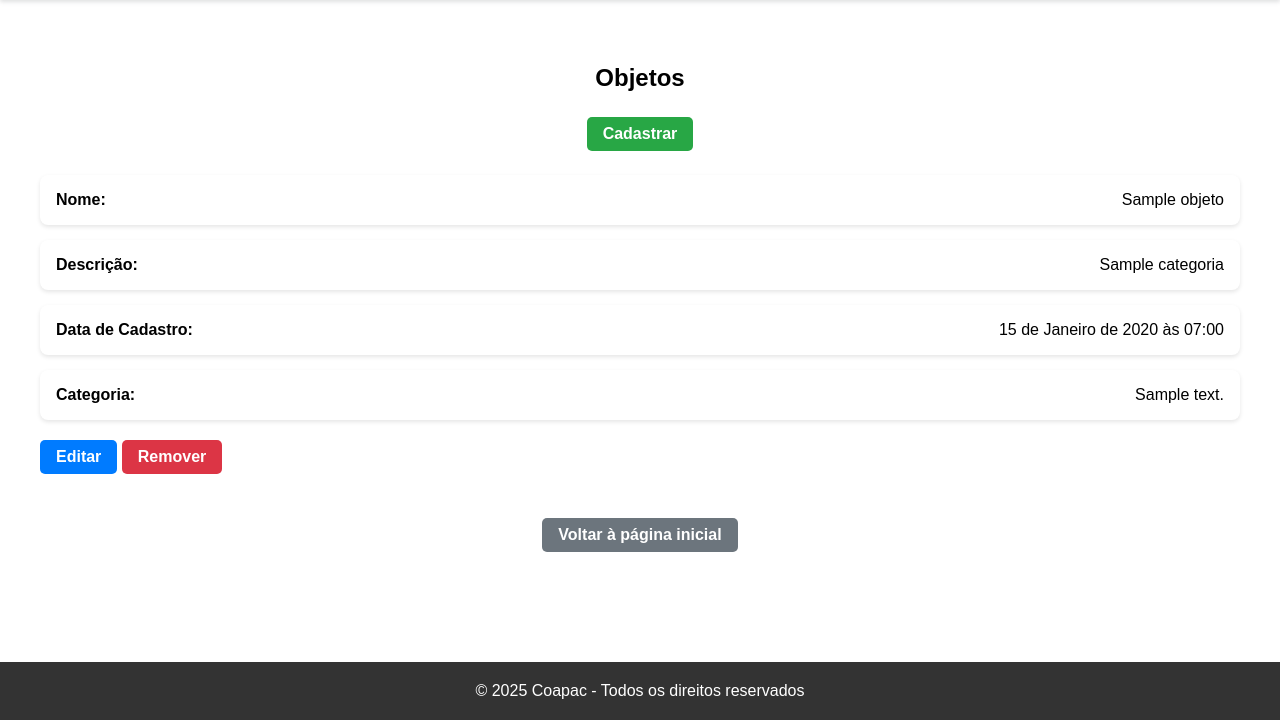
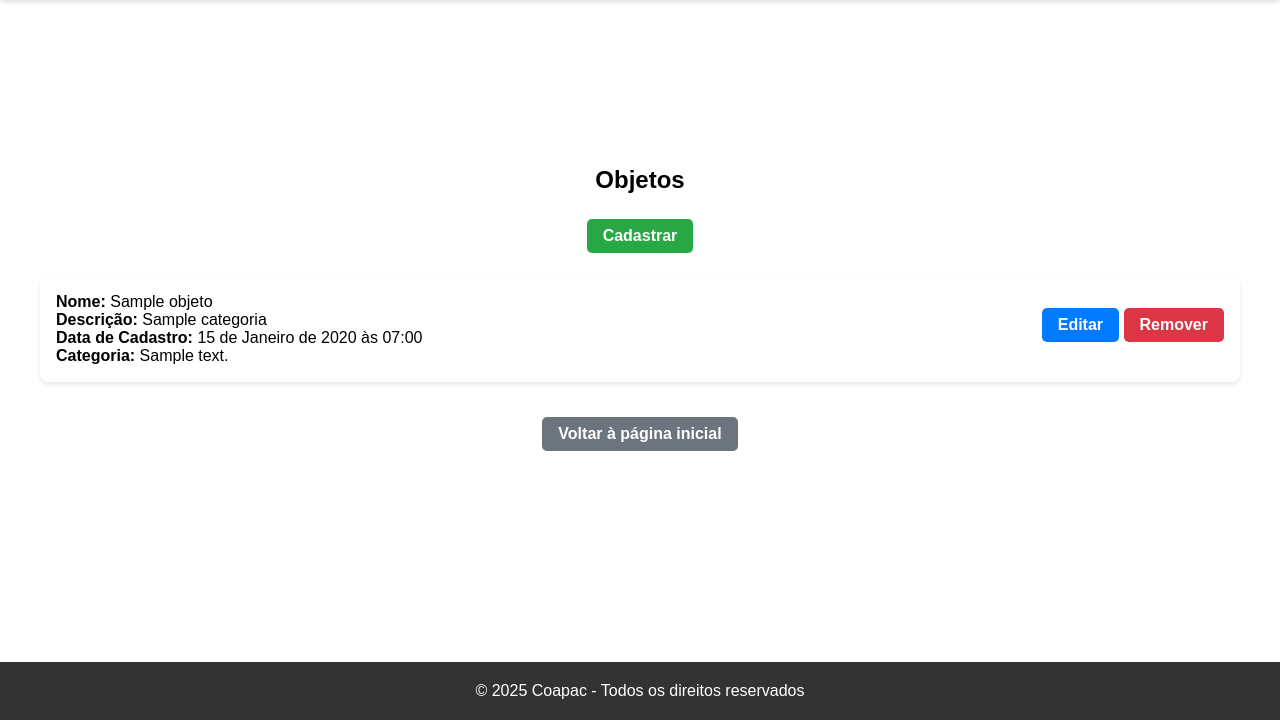
Before and after one commit to RafaCGM/sist_emprestimosobj, a Django app: page /objetos/ in a window 1280 px wide. Shown: the part 80-800 px from the top of the page. Run offline with Django 5.2, Linux system fonts and the light colour scheme; tables that the repository leaves empty hold one stand-in row (values such as "Sample post"); some libraries are stand-ins or nearby versions.

Commit message:
Realizado alguns ajustes no css das listagens

```diff
--- a/apps/banco_dados/static/css/crud.css
+++ b/apps/banco_dados/static/css/crud.css
@@ -73,7 +73,7 @@ h2 {
 }
 
 /* Estilo para as informações do usuário */
-.crud-nome {
+.crud-usuario {
     display: flex;
     align-items: center;
     justify-content: space-between;
--- a/apps/banco_dados/templates/list_categorias.html
+++ b/apps/banco_dados/templates/list_categorias.html
@@ -15,8 +15,10 @@
     <div class="crud-data">
         {% for categoria in catg %}
             <div class="crud-usuario">
-                <p class="crud-nome"><strong>Nome: </strong> {{categoria.nome}}</p>
-                <p class="crud-nome"><strong>Descrição: </strong> {{categoria.descricao}}</p>
+                <div class="crud-texto">
+                    <p class="crud-nome"><strong>Nome: </strong> {{categoria.nome}}</p>
+                    <p class="crud-nome"><strong>Descrição: </strong> {{categoria.descricao}}</p>
+                </div>
 
                 <div class="crud-operacao">
                     <a href="{% url 'edit_categoria' categoria.id  %}" class="btn editar-btn">Editar</a>
--- a/apps/banco_dados/templates/list_objetos.html
+++ b/apps/banco_dados/templates/list_objetos.html
@@ -1,7 +1,6 @@
 {% extends "base/master.html" %}
 {% load static %}
 {% block title %} Objetos {% endblock %}
-
 
 {% block content %}
 <link rel='stylesheet' type='text/css' media='screen' href="{% static 'css/crud.css' %}">
@@ -16,10 +15,12 @@
     <div class="crud-data">
         {% for objeto in obj %}
             <div class="crud-usuario">
-                <p class="crud-nome"><strong>Nome: </strong> {{objeto.nome}}</p>
-                <p class="crud-nome"><strong>Descrição: </strong> {{objeto.categoria}}</p>
-                <p class="crud-nome"><strong>Data de Cadastro: </strong> {{objeto.dataCadastro}}</p>
-                <p class="crud-nome"><strong>Categoria: </strong> {{objeto.descricao}}</p>
+                <div class="crud-texto">
+                    <p class="crud-nome"><strong>Nome: </strong> {{objeto.nome}}</p>
+                    <p class="crud-nome"><strong>Descrição: </strong> {{objeto.categoria}}</p>
+                    <p class="crud-nome"><strong>Data de Cadastro: </strong> {{objeto.dataCadastro}}</p>
+                    <p class="crud-nome"><strong>Categoria: </strong> {{objeto.descricao}}</p>
+                </div>
 
                 <div class="crud-operacao">
                     <a href="{% url 'edit_objeto' objeto.id %}" class="btn editar-btn">Editar</a>
--- a/apps/banco_dados/templates/list_usuarios.html
+++ b/apps/banco_dados/templates/list_usuarios.html
@@ -15,7 +15,9 @@
     <div class="crud-data">
         {% for x in usuario %}
             <div class="crud-usuario">
-                <p class="crud-nome"><strong>Nome: </strong> {{ x.nome }}</p>
+                <div class="crud-texto">
+                    <p class="crud-nome"><strong>Nome: </strong> {{ x.nome }}</p>
+                </div>
 
                 <div class="crud-operacao">
                     <a href="{% url 'edit' x.matricula %}" class="btn editar-btn">Editar</a>
```
Also changed, not shown: apps/banco_dados/templates/list_emprestimos.html (+6 -4 lines), apps/banco_dados/templates/list_reserva.html (+6 -4 lines).
